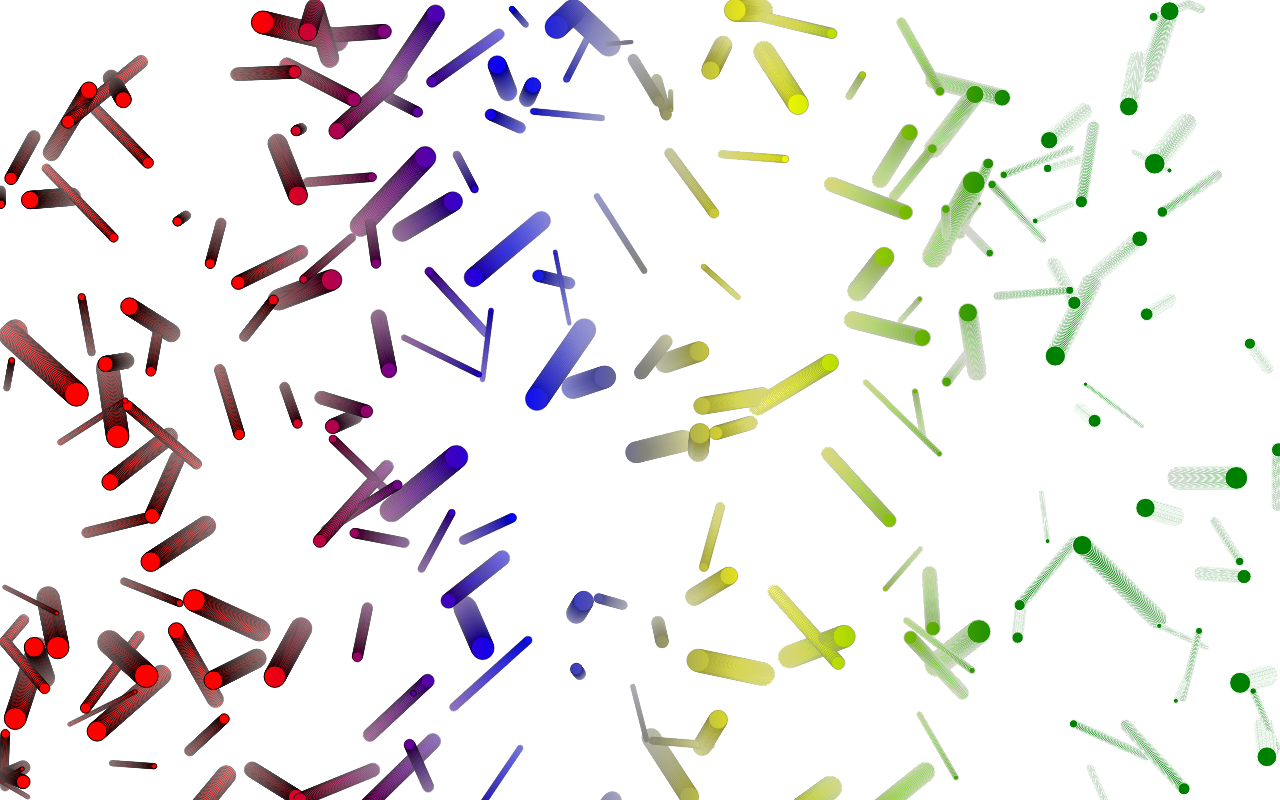
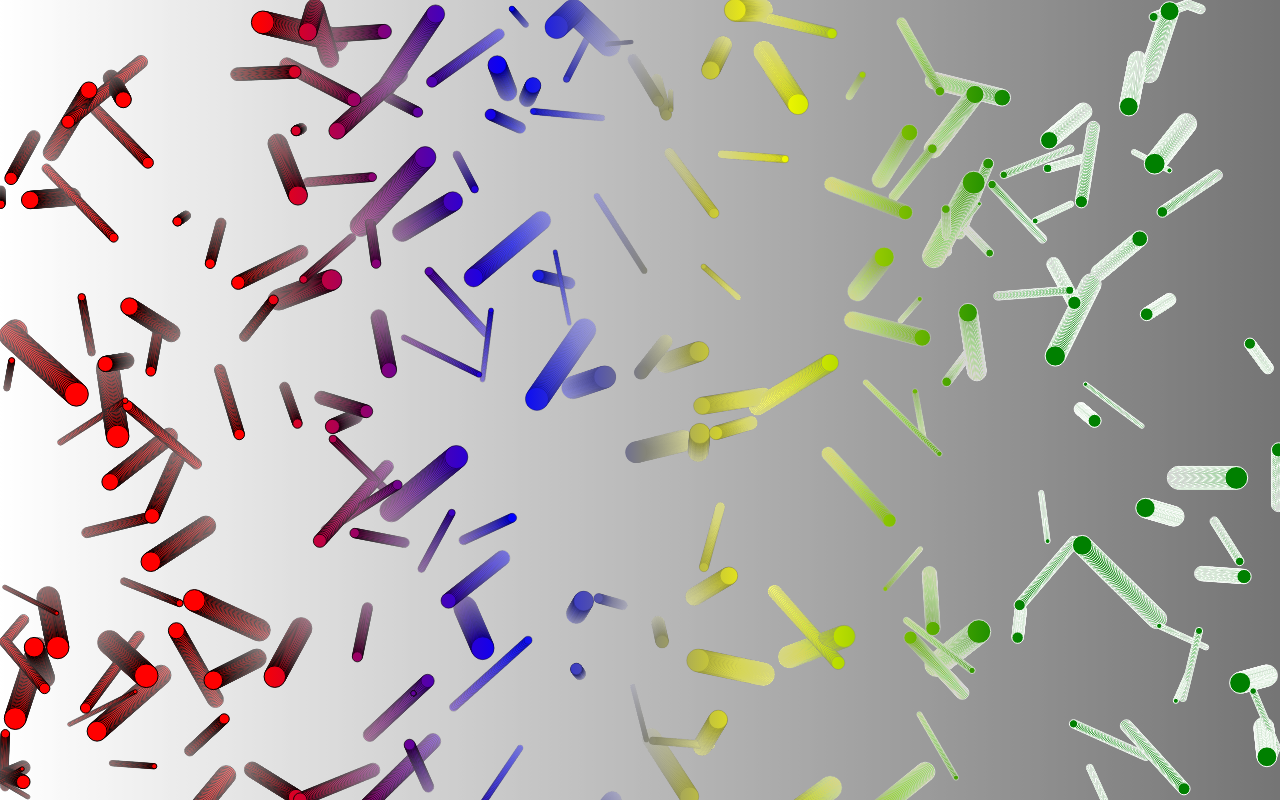
Before and after one commit to taejin5314/interactive-coding, a plain HTML site: page hsl_color/index.html in a window 1280 px wide. Drawn offline with Linux system fonts and the light colour scheme; animation ran at ten frames a second.

Commit message:
Update style.css

```diff
--- a/hsl_color/style.css
+++ b/hsl_color/style.css
@@ -4,4 +4,5 @@
     position: absolute;
     top: 0;
     left: 0;
+    background: linear-gradient(to right, white, black);
 }
```
